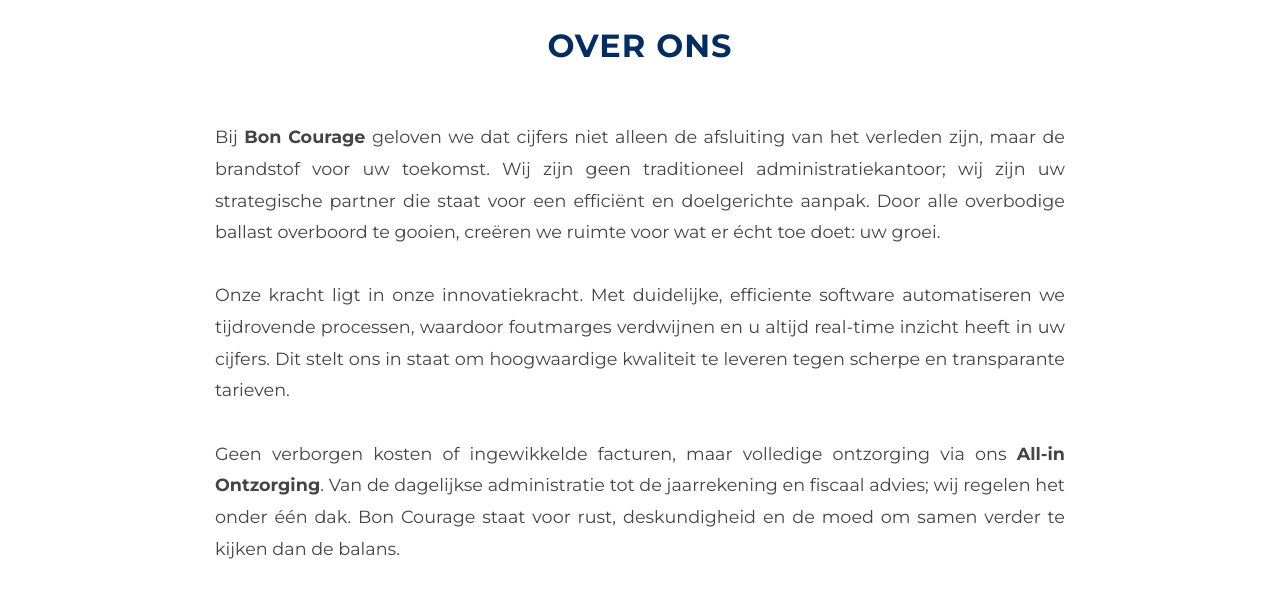
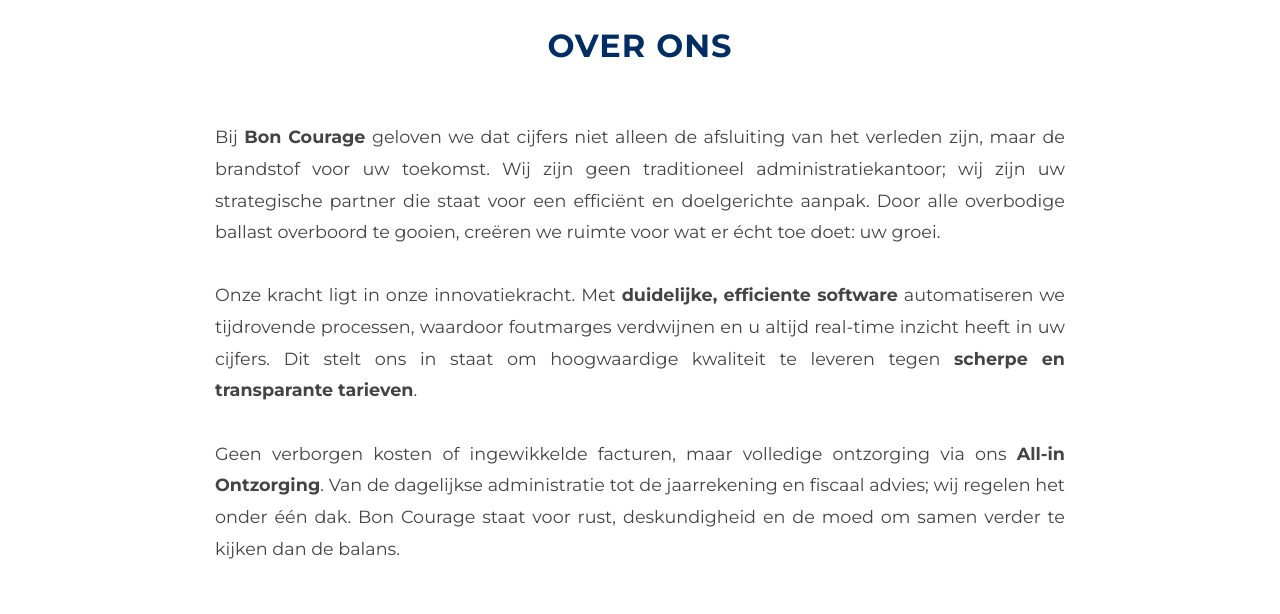
Before and after one commit to adminboncourage/website, a plain HTML site: page index.html in a window 1280 px wide. Shown: the part 740-1354 px from the top of the page. Drawn offline with Linux system fonts and the light colour scheme.

Commit message:
Update index.html

```diff
--- a/index.html
+++ b/index.html
@@ -44,7 +44,7 @@
             <p class="mission-text">
                 Bij <strong>Bon Courage</strong> geloven we dat cijfers niet alleen de afsluiting van het verleden zijn, maar de brandstof voor uw toekomst. Wij zijn geen traditioneel administratiekantoor; wij zijn uw strategische partner die staat voor een efficiënt en doelgerichte aanpak. Door alle overbodige ballast overboord te gooien, creëren we ruimte voor wat er écht toe doet: uw groei.
                 <br><br>
-                Onze kracht ligt in onze innovatiekracht. Met duidelijke, efficiente software automatiseren we tijdrovende processen, waardoor foutmarges verdwijnen en u altijd real-time inzicht heeft in uw cijfers. Dit stelt ons in staat om hoogwaardige kwaliteit te leveren tegen scherpe en transparante tarieven.
+                Onze kracht ligt in onze innovatiekracht. Met <strong>duidelijke, efficiente software</strong> automatiseren we tijdrovende processen, waardoor foutmarges verdwijnen en u altijd real-time inzicht heeft in uw cijfers. Dit stelt ons in staat om hoogwaardige kwaliteit te leveren tegen <strong>scherpe en transparante tarieven</strong>.
                 <br><br>
                 Geen verborgen kosten of ingewikkelde facturen, maar volledige ontzorging via ons <strong>All-in Ontzorging</strong>. Van de dagelijkse administratie tot de jaarrekening en fiscaal advies; wij regelen het onder één dak. Bon Courage staat voor rust, deskundigheid en de moed om samen verder te kijken dan de balans.
             </p>
```
